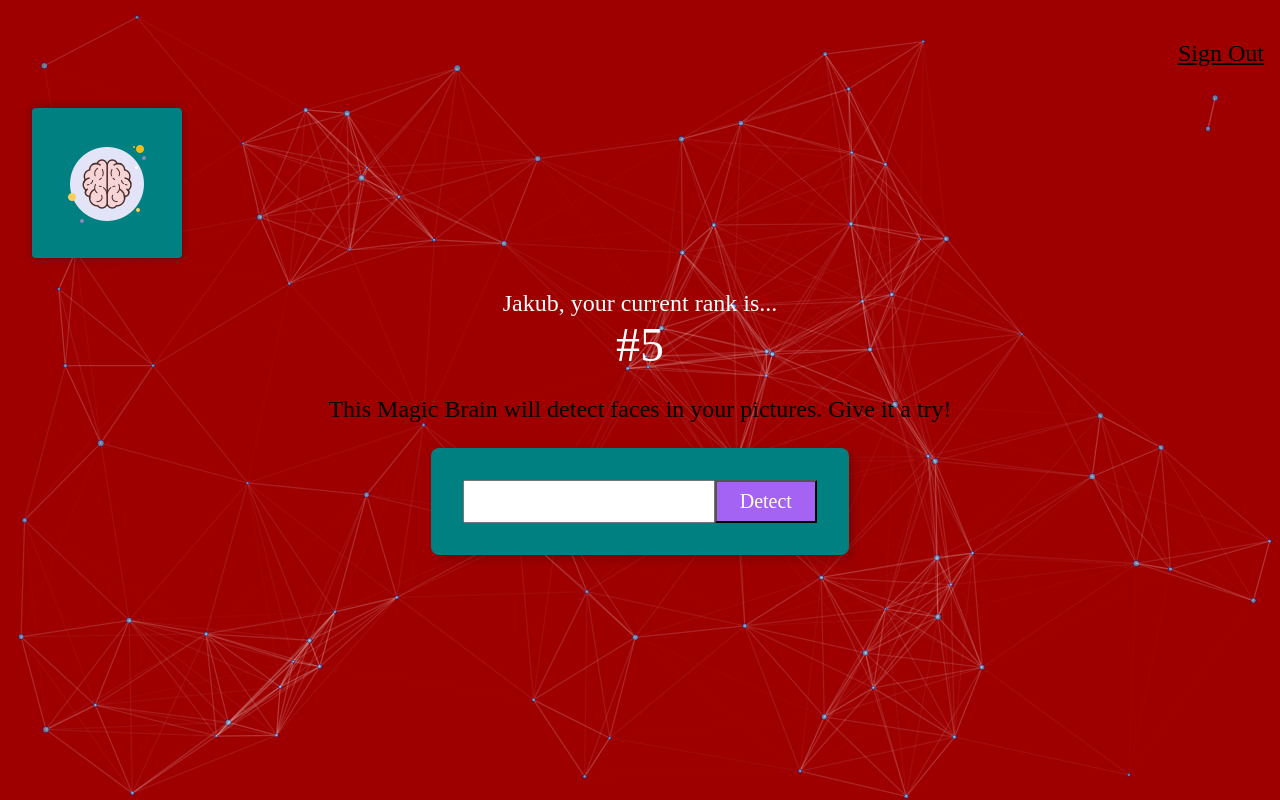
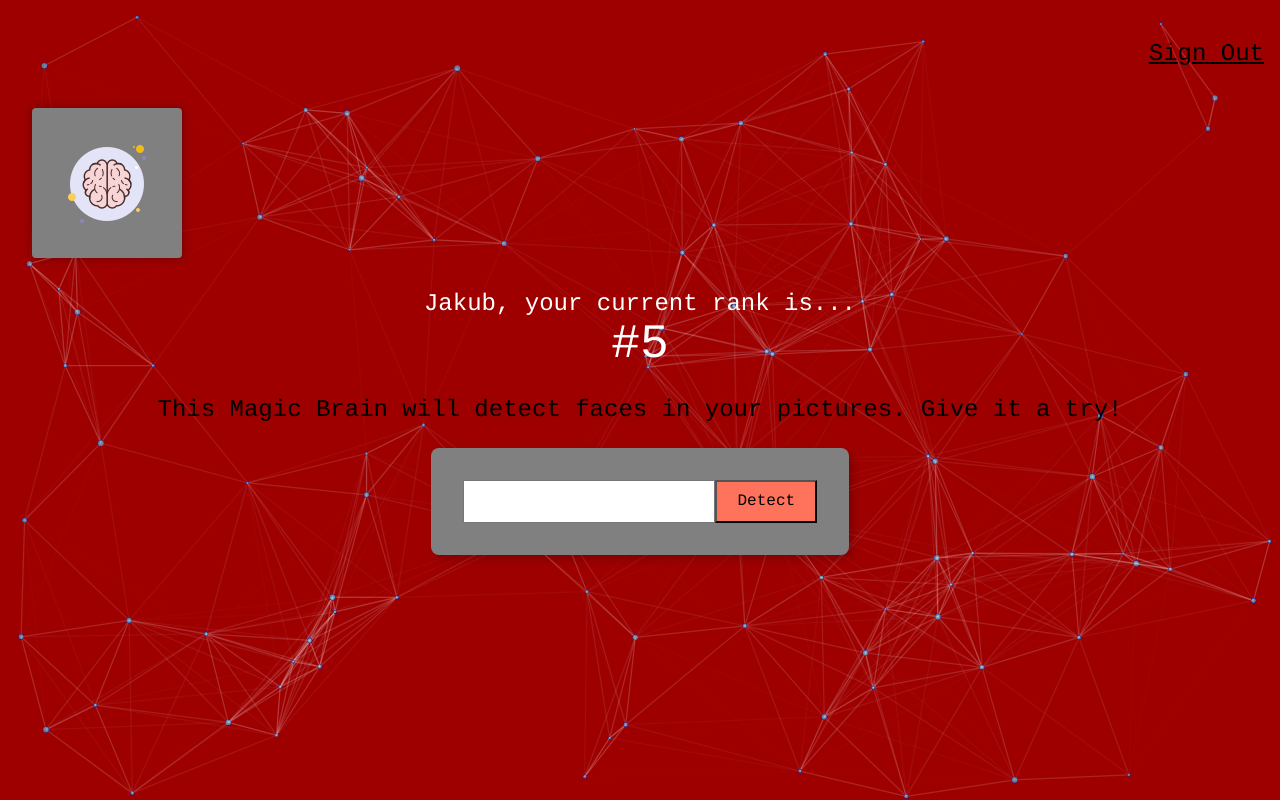
Before and after one commit to Kubabuba14/facerecognitionbrain, a React (Vite) app: page / in a window 1280 px wide. Built offline with nearby package versions, Linux system fonts and the light colour scheme.

Commit message:
particles

```diff
--- a/src/App.css
+++ b/src/App.css
@@ -1,5 +1,7 @@
 .App {
     text-align: center;
+    background: none;
+
 }
 
 .center {
@@ -14,4 +16,5 @@
     bottom: 0;
     left: 0;
     z-index: -1;
+    background: rgb(158, 0, 0)
 }
--- a/src/App.jsx
+++ b/src/App.jsx
@@ -7,7 +7,6 @@ import { useCallback } from "react";
 import Particles from "react-tsparticles";
 import { loadSlim } from "tsparticles-slim";
 import ParticleOptions from './components/Particles/ParticleOptions';
-
 
 
 function App() {
@@ -25,16 +24,23 @@ const particlesLoaded = useCallback(async container => {
   return (
     <>
     <div className='App'>
-       <Navigation />
+
+      <Particles  id="tsparticles" className='particles'
+            init={particlesInit}
+            loaded={particlesLoaded}
+            options= {ParticleOptions}/>
+      <Navigation />
       <Logo />
       <Rank />
       <ImageLinkForm />
       {/* {<FaceRecognition />} */}
     </div>
-    <Particles className='particles' id="tsparticles"
-            init={particlesInit}
-            loaded={particlesLoaded}
-            options= {ParticleOptions}/>
+
+
+
+
+
+
      </>
   );
 }
--- a/src/components/ImageLinkForm/imagelinkform.css
+++ b/src/components/ImageLinkForm/imagelinkform.css
@@ -1,3 +1,3 @@
 .form {
-    background: teal;
+    background: gray;
 }
--- a/src/components/ImageLinkForm/imagelinkform.jsx
+++ b/src/components/ImageLinkForm/imagelinkform.jsx
@@ -9,7 +9,7 @@ const ImageLinkForm = () => {
     <div className="center ">
         <div className="form center pa4 br3 shadow-5">
             <input className="f4 pa2 w-70 center" type="tex"/>
-            <button className="w-30 grow f4 link ph3 pv2 dib white bg-light-purple">Detect</button>
+            <button className="w-30 grow ph3  dib bg-light-red">Detect</button>
         </div>
     </div>
    </div>
--- a/src/components/logo/logo.css
+++ b/src/components/logo/logo.css
@@ -1,4 +1,4 @@
 .Tilt {
-   background: teal;
+   background: gray;
     text-align: center;
 }
--- a/src/components/particles/ParticleOptions.jsx
+++ b/src/components/particles/ParticleOptions.jsx
@@ -1,10 +1,11 @@
 const ParticleOptions = {
+
     "particles": {
       "number": {
-        "value": 133,
+        "value": 140,
         "density": {
           "enable": true,
-          "value_area": 1262.6362266116362
+          "value_area": 1250
         }
       },
       "color": {
@@ -19,11 +20,6 @@ const ParticleOptions = {
         "polygon": {
           "nb_sides": 8
         },
-        "image": {
-          "src": "img/github.svg",
-          "width": 100,
-          "height": 100
-        }
       },
       "opacity": {
         "value": 0.5,
@@ -42,7 +38,7 @@ const ParticleOptions = {
           "enable": false,
           "speed": 21.57842157842158,
           "size_min": 0.1,
-          "sync": false
+          "sync": true
         }
       },
       "line_linked": {
@@ -78,7 +74,7 @@ const ParticleOptions = {
           "enable": true,
           "mode": "push"
         },
-        "resize": true
+        "resize": false
       },
       "modes": {
         "grab": {
--- a/src/index.css
+++ b/src/index.css
@@ -1,8 +1,8 @@
 body {
     margin: 0;
     padding: 0;
-    font-family: "Courier New, Courier, monospace";
-    background: rgb(158, 0, 0)}
+    font-family: Courier, CourierNewPS-BoldMT, 'Courier New Bold', 'Courier New Fett', monospace;
+    }
 
 button {
     cursor: pointer;
```
